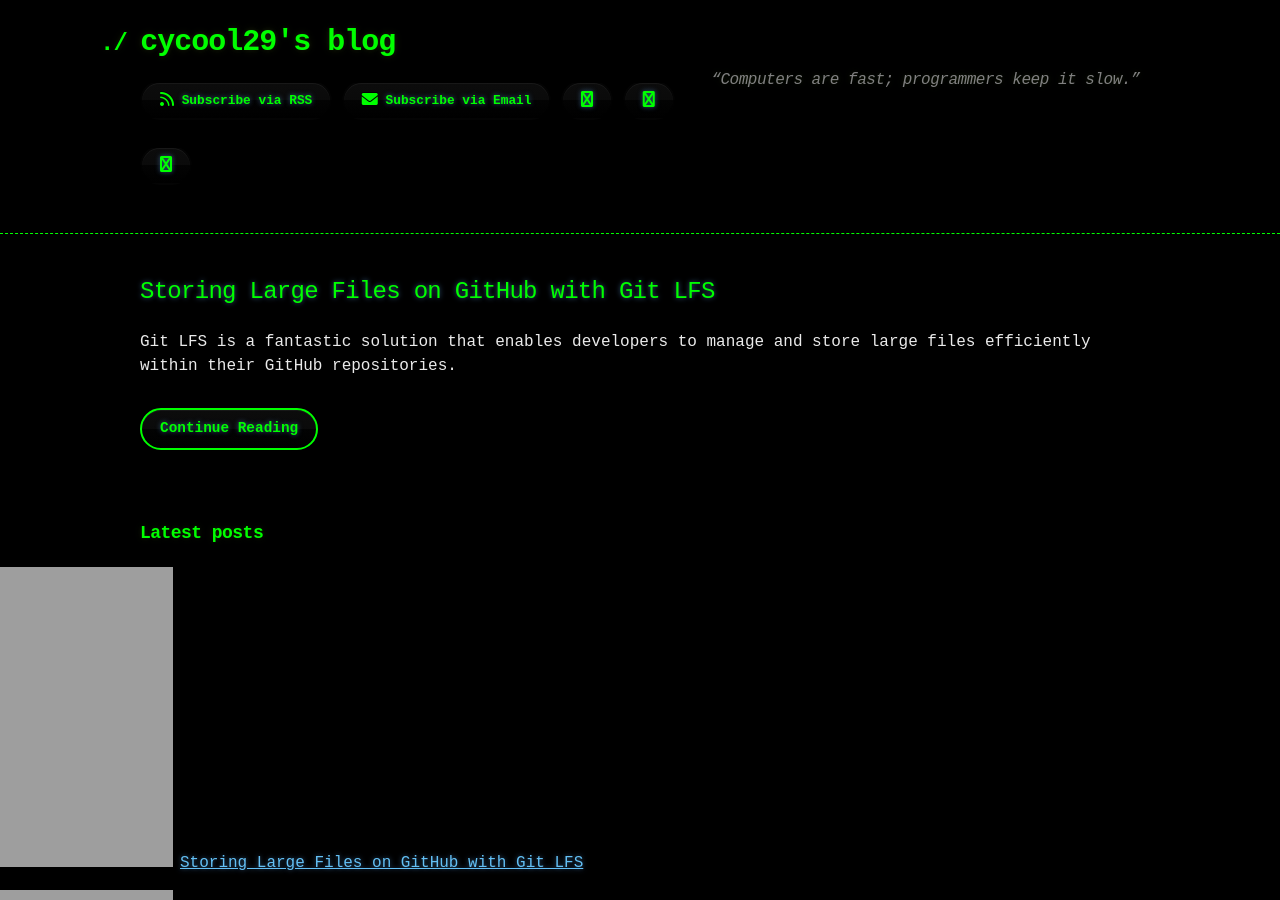
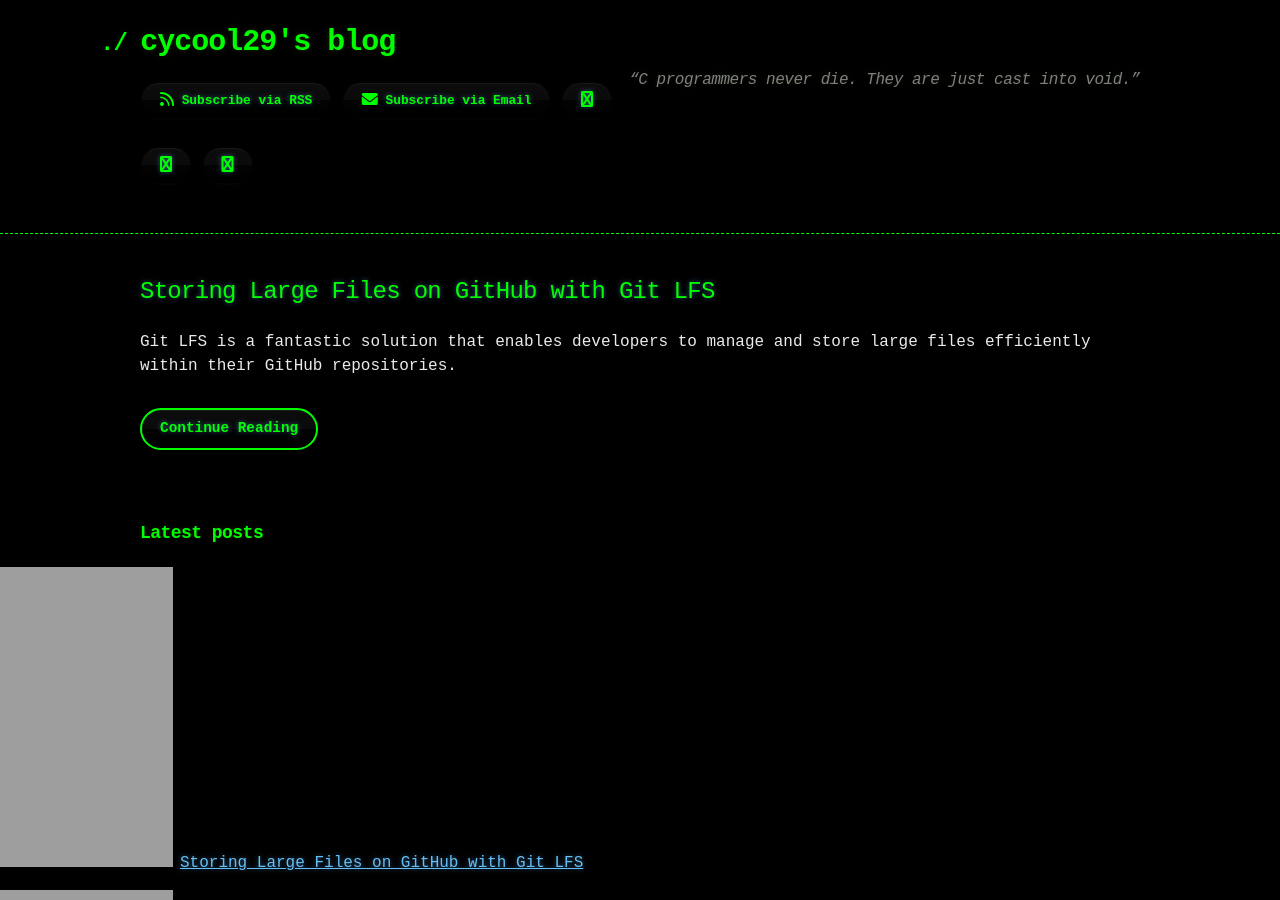
Before and after one commit to cycool29/cycool29.github.io, a Jekyll site: the page built from index.md, in a window 1280 px wide and 900 px high. Built offline with Jekyll 4.4.1, drawn with Linux system fonts in a browser that asks for light colours; a style sheet for code colours, icons or effects is not loaded.

Commit message:
Update quotes

```diff
--- a/_config.yml
+++ b/_config.yml
@@ -1,5 +1,5 @@
 title: cycool29's blog
-description: "“Computers are fast; programmers keep it slow.” "
+description: "“C programmers never die. They are just cast into void.” "
 bio: A high school student. Intermediate in Python, Git, Bash. Learning JavaScript. He/Him. "
 author: cycool29
 url: https://cycool29.github.io
```
